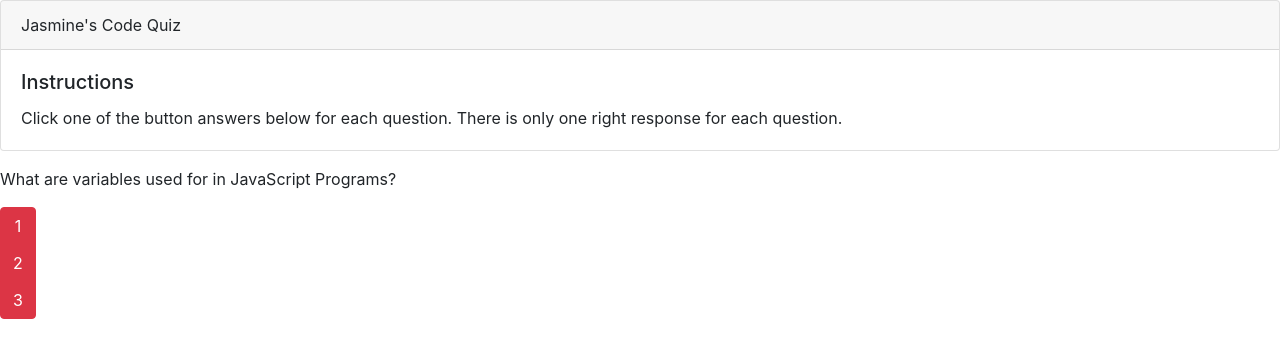
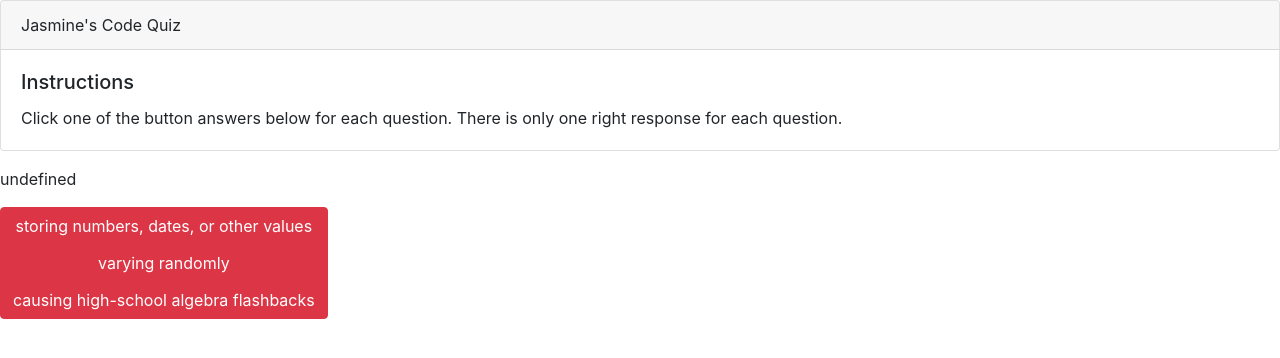
Before and after one commit to JEpps2020/code-quiz, a plain HTML site: page index.html in a window 1280 px wide. Drawn offline with nearby package versions, Linux system fonts and the light colour scheme.

Commit message:
I have added a for loop.

```diff
--- a/index.html
+++ b/index.html
@@ -33,16 +33,16 @@
     <p id="score"></p>
     <p id="question"></p>
     <div class="btn-group-vertical">
-    <button type="button" class="btn btn-danger">1</button>
-    <button type="button" class="btn btn-danger">2</button>
-    <button type="button" class="btn btn-danger">3</button>
+    <button type="button" id = "Button-1" class="btn btn-danger">1</button>
+    <button type="button" id = "Button-2" class="btn btn-danger">2</button>
+    <button type="button" id = "Button-3"class="btn btn-danger">3</button>
     </div>
 <script>
         var trivia = {
         questions: ["What are variables used for in JavaScript Programs?","Javascript is what type of language?","What is meant by the THIS keyword in javascript?","What is the JavaScript syntax for printing values in Console?"],
         choices:[
-                  ["storing numbers, dates, or other values","varying randomly","causing high-school algebra flashbacks"],
-                  ["Programming","Application","Scripting"],
+                  ["storing numbers, dates, or other values"], ["varying randomly"], ["causing high-school algebra flashbacks"],
+                  ["Programming"], ["Application"],["Scripting"],
                   ["It refers current object","It refers previous object","None of the above"],
                   ["print(5)","console.log(5)","print.consol(5)"]
                 ],
@@ -66,9 +66,16 @@
       function renderQuestion() {
         // If there are still more questions, render the next one.
         if (questionIndex <= (questionsArray.length - 1)) {
-          document.querySelector("#question").innerHTML = questionsArray[questionIndex][0];
+    //i to for loop through the questions
+          document.querySelector("#question").innerHTML = questionsArray[questionIndex][i];
+          for (var i = 0; i < questionsArray.length; i++)
+        $("#Button-1").text(trivia.choices[0]);
+        $("#Button-2").text(trivia.choices[1]);
+        $("#Button-3").text(trivia.choices[2]);
+
         }
-        // If there aren't, render the end game screen.
+
+                // If there aren't, render the end game screen.
         else {
           document.querySelector("#question").innerHTML = "Game Over!";
           document.querySelector("#score").innerHTML = "Final Score: " + score + " out of " + questionsArray.length;
```
